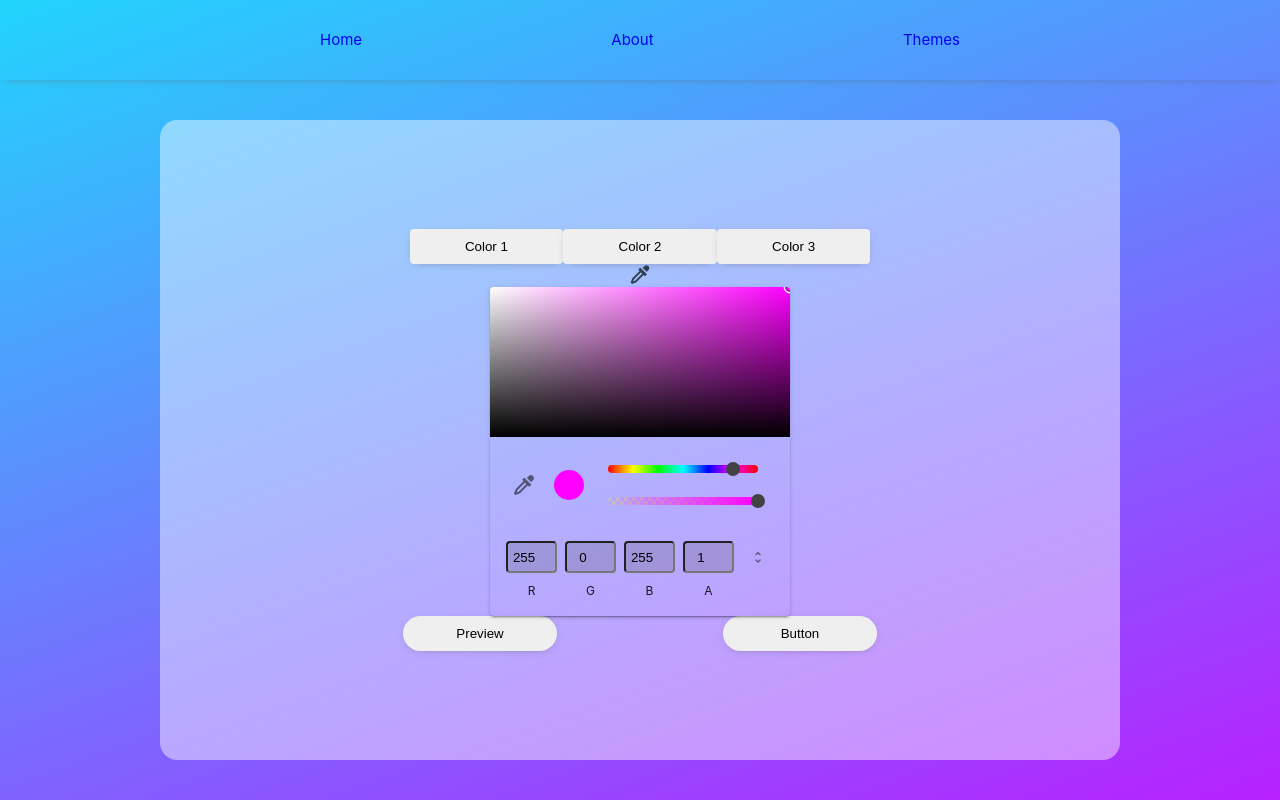
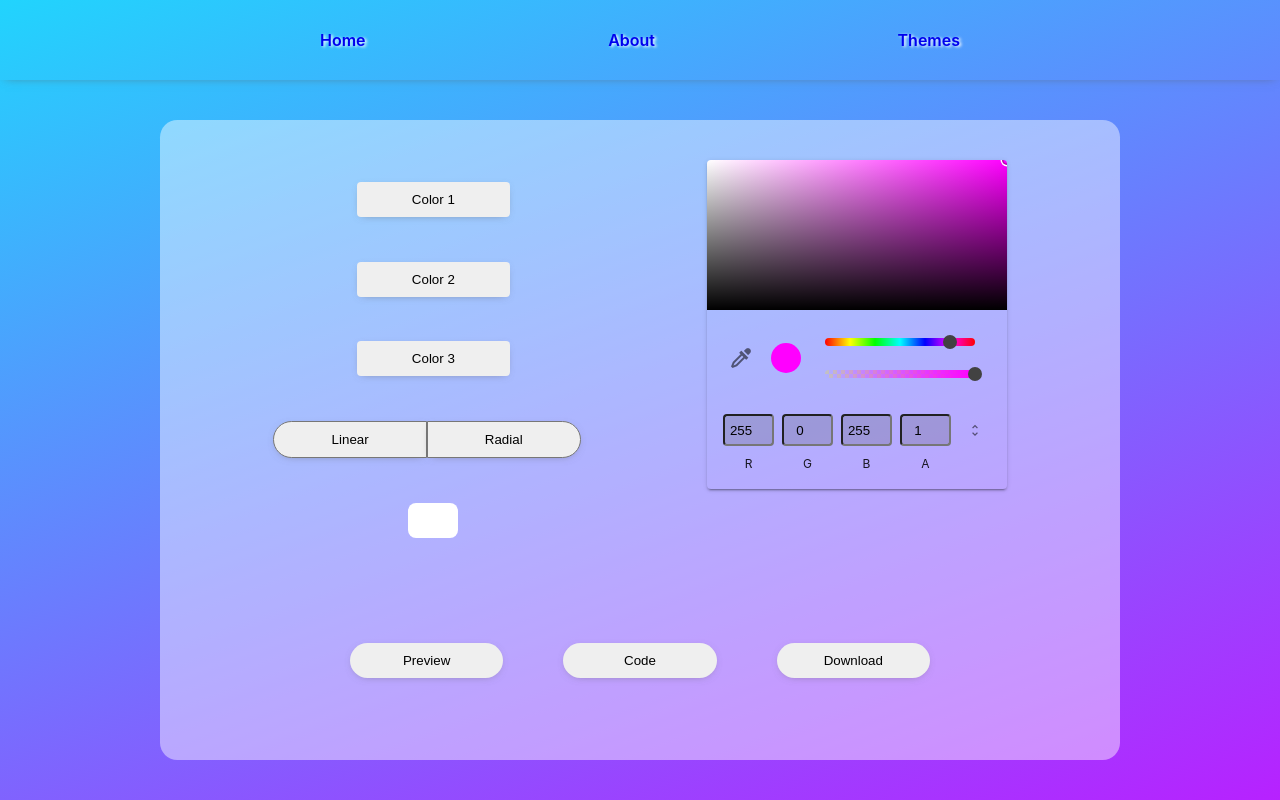
Before and after one commit to Kayvonk/VueGradients, a Vue app: page / in a window 1280 px wide. Built offline with nearby package versions, Linux system fonts and the light colour scheme.

Commit message:
added interface for gradient generator

```diff
--- a/src/App.vue
+++ b/src/App.vue
@@ -9,9 +9,9 @@ const store = usePreviewStore()
     <div class="wrapper">
       <nav :class="store.preview && 'hide'">
         <div id="navLinksContainer">
-          <RouterLink to="/">Home</RouterLink>
-          <RouterLink to="/about">About</RouterLink>
-          <RouterLink to="/themes">Themes</RouterLink>
+          <RouterLink class="routerLink" to="/">Home</RouterLink>
+          <RouterLink class="routerLink" to="/about">About</RouterLink>
+          <RouterLink class="routerLink" to="/themes">Themes</RouterLink>
         </div>
       </nav>
     </div>
@@ -20,19 +20,33 @@ const store = usePreviewStore()
 </template>
 
 <style scoped>
+
+.routerLink {
+  font-size: medium;
+  font-weight: 600;
+  text-decoration: none;
+  text-shadow: 2px 1px 3px #ffffff;
+
+}
+
+.routerLink:hover {
+  text-shadow: 4px 6px 12px #ffffff;
+  color: white
+}
+
 #navLinksContainer {
   width: 50vw;
   display: flex;
   justify-content: space-between;
 }
 
-#navLinksContainer * {
-  text-decoration: none;
+/* #navLinksContainer * {
+
 }
 
 #navLinksContainer *:hover {
-  color: white
-}
+
+} */
 
 header {
   line-height: 1.5;
--- a/src/assets/main.css
+++ b/src/assets/main.css
@@ -15,10 +15,6 @@ nav {
   width: 100vw;
   box-shadow: 0px 2px 10px -5px rgba(94, 94, 94, 0.75);
 }
-
-/* .vueBtn:hover {
-background-color: aqua;
-} */
 
 .vueBtn {
   padding: 10px 8px;
--- a/src/views/HomeView.vue
+++ b/src/views/HomeView.vue
@@ -6,23 +6,67 @@ export default {
   }),
 };
 </script>
+<script setup>
+import * as htmlToImage from "html-to-image";
+import { usePreviewStore } from '@/stores/preview'
+const store = usePreviewStore()
+
+function getPng() {
+  htmlToImage
+    .toBlob(document.querySelector("body"))
+    .then(function (blob) {
+      const a = document.createElement("a");
+      a.href = URL.createObjectURL(blob);
+      a.download = "yay.png";
+      a.click();
+      store.endPreview()
+      setTimeout(() => {
+        store.handleDownloadedAlert()
+      }, 1000);
+    });
+}
+
+function copyURL() {
+  try {
+    navigator.clipboard.writeText(store.theme);
+  } catch ($e) {
+    alert('Cannot copy');
+  }
+}
+
+
+</script>
 
 <template>
   <main>
-    <section id="homeContainer">
-      <div class="opagueBackground">
+    <section id="homeContainer" @click.stop="store.endPreview()">
+      <v-alert class="copiedAlert" :class="store.copiedAlert && 'show'" text="Coped to clipboard!"
+        type="success"></v-alert>
+      <v-alert class="downloadedAlert" :class="store.downloadedAlert && 'show'" text="Downloaded Image!"
+        type="success"></v-alert>
+      <div class="opagueBackground" :class="store.preview && 'hide'">
+        <section id="gradientOptions">
           <div id="colorButtonsContainer">
             <button class="vueBtn" aria-label="Color-1">Color 1</button>
             <button class="vueBtn" aria-label="Color-2">Color 2</button>
             <button class="vueBtn" aria-label="Color-3">Color 3</button>
+            <div id="gradientDirectionOptions">
+              <button class="linearBtn" aria-label="Linear">Linear</button>
+              <button class="radialBtn" aria-label="Radial">Radial</button>
             </div>
-        <v-icon id="eyedropperIcon" icon="mdi-eyedropper"></v-icon>
+
+              <input class="radialInput" type="text"/>
+          </div>
           <div class="d-flex justify-space-around">
             <v-color-picker v-model="c1" elevation="15"></v-color-picker>
           </div>
+        </section>
         <div id="homeButtonsContainer">
-          <button class="vueRoundedBtn" aria-label="Preview">Preview</button>
-          <button class="vueRoundedBtn" aria-label="Continue">Button</button>
+          <button @click.stop="store.togglePreview()" class="vueRoundedBtn" aria-label="Preview">Preview</button>
+          <button @click.stop="copyURL(); store.handleCopiedAlert()" class="vueRoundedBtn"
+            aria-label="Code">Code</button>
+          <button @click.stop="getPng(); store.togglePreview(); store.endCopiedAlert()" class="vueRoundedBtn"
+            aria-label="Continue">Download</button>
 
         </div>
       </div>
@@ -31,9 +75,96 @@ export default {
 </template>
 
 <style scoped>
+#gradientDirectionOptions {
+display: flex;
+width: 25vw;
+}
+
+.radialInput {
+  width: 50px;
+  border: none;
+  padding: 10px;
+  border-radius: 6pt;
+}
+
+.linearBtn {
+  padding: 10px 8px;
+  min-width: fit-content;
+  border: 1px solid #777777;
+  border-radius: 25pt 0 0 25pt;
+  width: 12vw;
+  box-shadow: 0px 2px 10px -5px rgba(99, 99, 99, 0.75);
+}
+
+.radialBtn {
+  padding: 10px 8px;
+  min-width: fit-content;
+  border: 1px solid #777777;
+  border-radius: 0 25pt 25pt 0;
+  width: 12vw;
+  box-shadow: 0px 2px 10px -5px rgba(99, 99, 99, 0.75);
+}
+
+.linearBtn:hover, .radialBtn:hover {
+  background-color: rgba(255, 255, 255, 1);
+  box-shadow: 10px 12px 10px -5px rgba(94, 94, 94, 0.75);
+
+}
+
+#colorButtonsContainer {
+  display: flex;
+  flex-direction: column;
+  align-items: center;
+  height: 50vh;
+  justify-content: space-around;
+}
+
+.copiedAlert,
+.downloadedAlert {
+  position: absolute;
+  top: 8vh;
+  display: none;
+  animation: slideDown linear 1.8s forwards;
+  transition: ease-in-out 0.25s;
+}
+
+@keyframes slideDown {
+  0% {
+    transform: translateY(-2vh);
+    opacity: 0;
+  }
+
+  25% {
+    transform: translateY(0vh);
+    opacity: 1;
+  }
+
+  75% {
+    transform: translateY(0vh);
+    opacity: 1;
+  }
+
+  100% {
+    transform: translateY(-2vh);
+    opacity: 0;
+  }
+}
+
+.show {
+  display: flex;
+}
+
+#gradientOptions {
+  display: flex;
+  justify-content: space-evenly;
+  width: 100%;
+}
+
 #homeButtonsContainer {
   width: 50vw;
   display: flex;
+  margin-top: auto;
+  margin-bottom: auto;
   justify-content: space-around;
 }
 
@@ -47,13 +178,18 @@ export default {
 
 .opagueBackground {
   display: flex;
-  justify-content: center;
+  /* justify-content: center; */
   align-items: center;
   flex-direction: column;
   width: 75vw;
   height: 80vh;
   background-color: rgba(255, 255, 255, 0.445);
   border-radius: 13pt;
+  padding-top: 40px;
+}
+
+.hide {
+  display: none !important;
 }
 
 .v-color-picker-preview__eye-dropper {
--- a/src/views/ThemesView.vue
+++ b/src/views/ThemesView.vue
@@ -112,8 +112,6 @@ export default {
   display: none;
   animation: slideDown linear 1.8s forwards;
   transition: ease-in-out 0.25s;
-
-  /* width: 35vw; */
 }
 
 @keyframes slideDown {
@@ -179,7 +177,7 @@ export default {
 }
 
 .hide {
-  display: none;
+  display: none !important;
 }
 
 .template {
```
Lines whose indentation alone changed are shown as unchanged.
